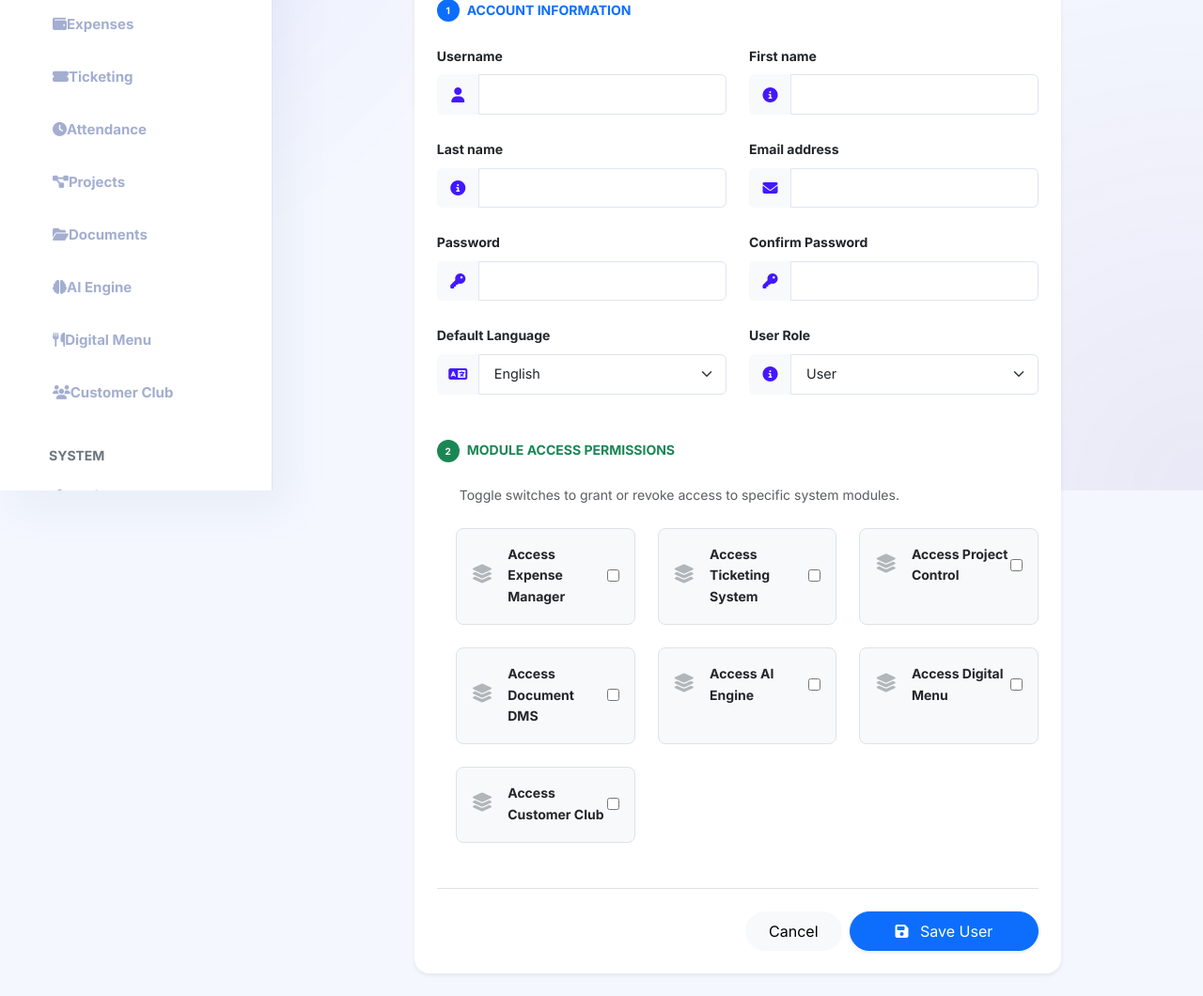
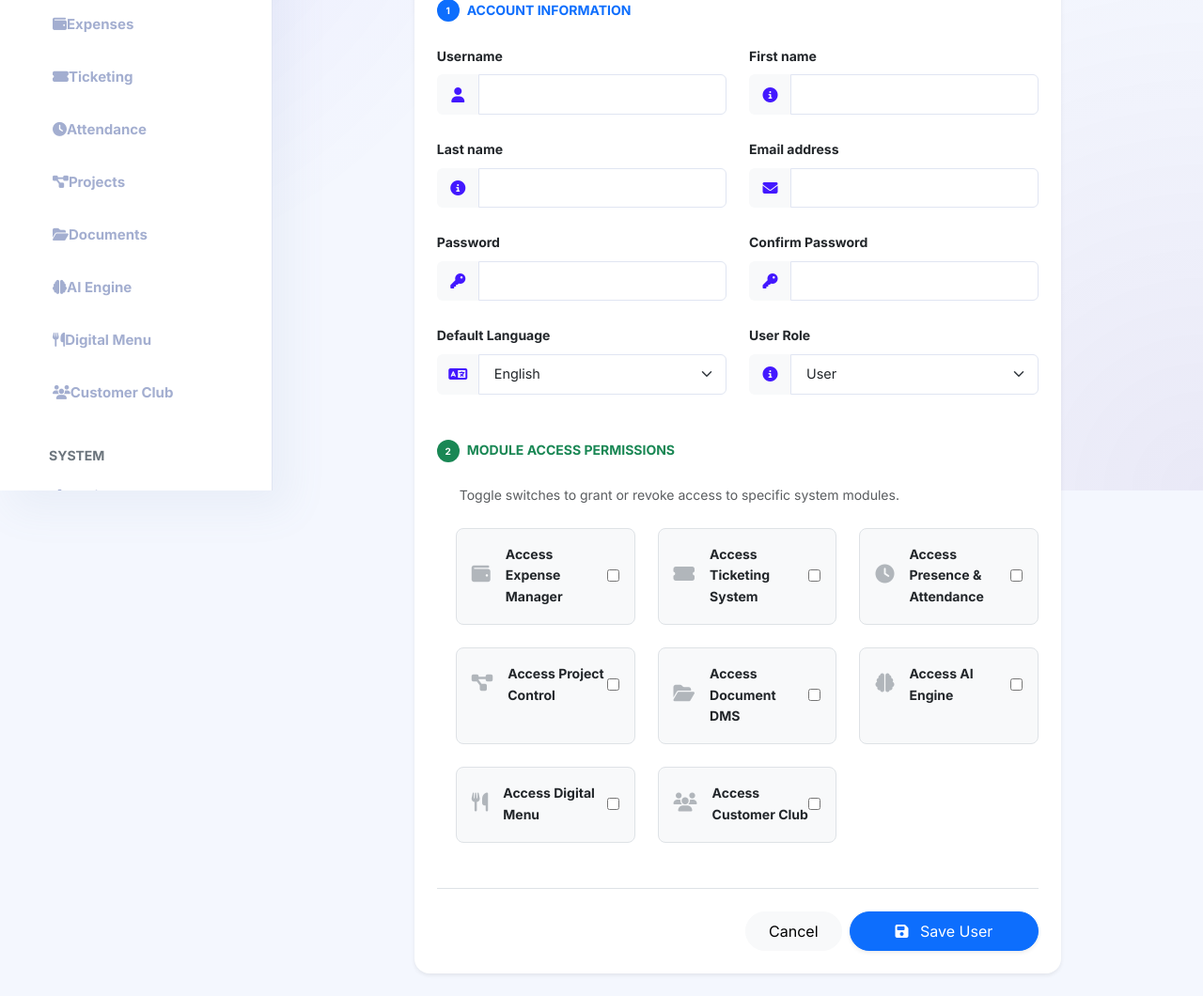
Before and after one commit to af1112/akafwebsite, a Django app: page /users/users/create/ in a window 1280 px wide. Shown: the part 278-1338 px from the top of the page at 94% size. Run offline with Django 5.2, Linux system fonts and the light colour scheme; a user stored in the database is signed in; data comes from the database, SQL or seed files in the repository.

Commit message:
Add_per-user_attendance_toggle_and_photo_requirement_setting

```diff
--- a/apps/users/forms.py
+++ b/apps/users/forms.py
@@ -74,20 +74,29 @@ class UserPermissionsForm(forms.Form):
     # Dynamic list of modules based on your requirement
     CAN_ACCESS_EXPENSES = forms.BooleanField(required=False, label="Access Expense Manager")
     CAN_ACCESS_TICKETING = forms.BooleanField(required=False, label="Access Ticketing System")
+    CAN_ACCESS_ATTENDANCE = forms.BooleanField(required=False, label="Access Presence & Attendance")
     CAN_ACCESS_PROJECTS = forms.BooleanField(required=False, label="Access Project Control")
     CAN_ACCESS_DMS = forms.BooleanField(required=False, label="Access Document DMS")
     CAN_ACCESS_AI = forms.BooleanField(required=False, label="Access AI Engine")
     CAN_ACCESS_MENU = forms.BooleanField(required=False, label="Access Digital Menu")
     CAN_ACCESS_CLUB = forms.BooleanField(required=False, label="Access Customer Club")
 
+    REQUIRE_PHOTO = forms.BooleanField(required=False, label="Require Photo for Attendance")
+
     def __init__(self, *args, **kwargs):
         user = kwargs.pop('user', None)
         super().__init__(*args, **kwargs)
         if user:
             # Get all codenames of permissions assigned directly to this user
-            # This is more reliable than has_perm for the edit form
             user_perms = set(user.user_permissions.values_list('codename', flat=True))
             for field_name in self.fields:
+                if field_name == 'REQUIRE_PHOTO':
+                    try:
+                        self.initial[field_name] = user.profile.require_photo
+                    except:
+                        self.initial[field_name] = True
+                    continue
+
                 perm_codename = field_name.lower()
                 if perm_codename in user_perms:
                     self.initial[field_name] = True
--- a/apps/users/models.py
+++ b/apps/users/models.py
@@ -34,6 +34,7 @@ class UserProfile(models.Model):
         permissions = [
             ("can_access_expenses", "Can access Expense Manager"),
             ("can_access_ticketing", "Can access Ticketing System"),
+            ("can_access_attendance", "Can access Presence & Attendance"),
             ("can_access_projects", "Can access Project Control"),
             ("can_access_dms", "Can access Document DMS"),
             ("can_access_ai", "Can access AI Engine"),
--- a/apps/users/views.py
+++ b/apps/users/views.py
@@ -65,6 +65,11 @@ def user_create(request):
 
             # Save permissions
             for field, value in perm_form.cleaned_data.items():
+                if field == 'REQUIRE_PHOTO':
+                    profile.require_photo = value
+                    profile.save()
+                    continue
+
                 if value:
                     perm_codename = field.lower()
                     try:
@@ -138,6 +143,11 @@ def user_edit(request, pk):
             content_type = ContentType.objects.get_for_model(UserProfile)
 
             for field, value in perm_form.cleaned_data.items():
+                if field == 'REQUIRE_PHOTO':
+                    profile.require_photo = value
+                    profile.save()
+                    continue
+
                 if value:
                     perm_codename = field.lower()
                     try:
--- a/templates/dashboard_base.html
+++ b/templates/dashboard_base.html
@@ -73,56 +73,56 @@
 
             <p class="text-uppercase text-secondary small fw-bold mt-4 mb-2 ps-3">{% trans "Modules" %}</p>
 
-            {% if can_use_expenses or user.is_superuser %}
+            {% if can_use_expenses and perms.users.can_access_expenses or user.is_superuser %}
             <a href="{% url 'expenses:dashboard' %}" class="nav-link {% if 'expenses' in request.path %}active{% endif %}">
                 <i class="fas fa-wallet"></i>
                 <span>{% trans "Expenses" %}</span>
             </a>
             {% endif %}
 
-            {% if can_use_ticketing or user.is_superuser %}
+            {% if can_use_ticketing and perms.users.can_access_ticketing or user.is_superuser %}
             <a href="{% url 'ticketing:ticket_list' %}" class="nav-link {% if 'ticketing' in request.path %}active{% endif %}">
                 <i class="fas fa-ticket-alt"></i>
                 <span>{% trans "Ticketing" %}</span>
             </a>
             {% endif %}
 
-            {% if can_use_attendance or user.is_superuser %}
+            {% if can_use_attendance and perms.users.can_access_attendance or user.is_superuser %}
             <a href="{% url 'hr_attendance:dashboard' %}" class="nav-link {% if 'attendance' in request.path %}active{% endif %}">
                 <i class="fas fa-clock"></i>
                 <span>{% trans "Attendance" %}</span>
             </a>
             {% endif %}
 
-            {% if can_use_projects or user.is_superuser %}
+            {% if can_use_projects and perms.users.can_access_projects or user.is_superuser %}
             <a href="#" class="nav-link {% if 'projects' in request.path %}active{% endif %}">
                 <i class="fas fa-project-diagram"></i>
                 <span>{% trans "Projects" %}</span>
             </a>
             {% endif %}
 
-            {% if can_use_dms or user.is_superuser %}
+            {% if can_use_dms and perms.users.can_access_dms or user.is_superuser %}
             <a href="#" class="nav-link {% if 'dms' in request.path %}active{% endif %}">
                 <i class="fas fa-folder-open"></i>
                 <span>{% trans "Documents" %}</span>
             </a>
             {% endif %}
 
-            {% if can_use_ai or user.is_superuser %}
+            {% if can_use_ai and perms.users.can_access_ai or user.is_superuser %}
             <a href="#" class="nav-link {% if 'ai' in request.path %}active{% endif %}">
                 <i class="fas fa-brain"></i>
                 <span>{% trans "AI Engine" %}</span>
             </a>
             {% endif %}
 
-            {% if can_use_menu or user.is_superuser %}
+            {% if can_use_menu and perms.users.can_access_menu or user.is_superuser %}
             <a href="#" class="nav-link {% if 'menu' in request.path %}active{% endif %}">
                 <i class="fas fa-utensils"></i>
                 <span>{% trans "Digital Menu" %}</span>
             </a>
             {% endif %}
 
-            {% if can_use_club or user.is_superuser %}
+            {% if can_use_club and perms.users.can_access_club or user.is_superuser %}
             <a href="#" class="nav-link {% if 'club' in request.path %}active{% endif %}">
                 <i class="fas fa-users"></i>
                 <span>{% trans "Customer Club" %}</span>
--- a/templates/users/user_form.html
+++ b/templates/users/user_form.html
@@ -106,18 +106,20 @@
 
                         <div class="row g-4 ms-2">
                             {% for field in perm_form %}
+                            {% if field.name != 'REQUIRE_PHOTO' %}
                             <div class="col-md-4">
                                 <div class="permission-card p-3 rounded-3 border h-100 transition-all">
                                     <div class="form-check form-switch d-flex align-items-center justify-content-between p-0">
                                         <div class="d-flex align-items-center">
                                             <div class="module-icon me-3 text-secondary opacity-50">
-                                                {% if 'expenses' in field.name %}<i class="fas fa-wallet fs-5"></i>
-                                                {% elif 'ticketing' in field.name %}<i class="fas fa-ticket-alt fs-5"></i>
-                                                {% elif 'projects' in field.name %}<i class="fas fa-project-diagram fs-5"></i>
-                                                {% elif 'dms' in field.name %}<i class="fas fa-folder-open fs-5"></i>
-                                                {% elif 'ai' in field.name %}<i class="fas fa-brain fs-5"></i>
-                                                {% elif 'menu' in field.name %}<i class="fas fa-utensils fs-5"></i>
-                                                {% elif 'club' in field.name %}<i class="fas fa-users fs-5"></i>
+                                                {% if 'expenses' in field.name.lower %}<i class="fas fa-wallet fs-5"></i>
+                                                {% elif 'ticketing' in field.name.lower %}<i class="fas fa-ticket-alt fs-5"></i>
+                                                {% elif 'attendance' in field.name.lower %}<i class="fas fa-clock fs-5"></i>
+                                                {% elif 'projects' in field.name.lower %}<i class="fas fa-project-diagram fs-5"></i>
+                                                {% elif 'dms' in field.name.lower %}<i class="fas fa-folder-open fs-5"></i>
+                                                {% elif 'ai' in field.name.lower %}<i class="fas fa-brain fs-5"></i>
+                                                {% elif 'menu' in field.name.lower %}<i class="fas fa-utensils fs-5"></i>
+                                                {% elif 'club' in field.name.lower %}<i class="fas fa-users fs-5"></i>
                                                 {% else %}<i class="fas fa-layer-group fs-5"></i>{% endif %}
                                             </div>
                                             <label class="form-check-label fw-bold text-dark small mb-0 cursor-pointer" for="{{ field.id_for_label }}">
@@ -126,8 +128,24 @@
                                         </div>
                                         {{ field }}
                                     </div>
+
+                                    {% if 'attendance' in field.name.lower %}
+                                    <div id="attendance-settings" class="mt-3 ps-5 border-top pt-2" style="display: none;">
+                                        {% for subfield in perm_form %}
+                                            {% if subfield.name == 'REQUIRE_PHOTO' %}
+                                            <div class="form-check form-switch d-flex align-items-center justify-content-between p-0">
+                                                <label class="form-check-label text-muted small mb-0 cursor-pointer" for="{{ subfield.id_for_label }}">
+                                                    {{ subfield.label }}
+                                                </label>
+                                                {{ subfield }}
+                                            </div>
+                                            {% endif %}
+                                        {% endfor %}
+                                    </div>
+                                    {% endif %}
                                 </div>
                             </div>
+                            {% endif %}
                             {% endfor %}
                         </div>
                     </div>
@@ -147,6 +165,22 @@
     </div>
 </div>
 
+<script>
+    document.addEventListener('DOMContentLoaded', function() {
+        const attendanceSwitch = document.querySelector('input[name="CAN_ACCESS_ATTENDANCE"]');
+        const attendanceSettings = document.getElementById('attendance-settings');
+
+        if (attendanceSwitch && attendanceSettings) {
+            const toggleSettings = () => {
+                attendanceSettings.style.display = attendanceSwitch.checked ? 'block' : 'none';
+            };
+
+            attendanceSwitch.addEventListener('change', toggleSettings);
+            toggleSettings(); // Initial state
+        }
+    });
+</script>
+
 <style>
     .bg-primary-soft { background-color: rgba(67, 24, 255, 0.1); }
     .avatar-circle { width: 48px; height: 48px; border-radius: 50%; display: flex; align-items: center; justify-content: center; }
```
Also changed, not shown: templates/hr_attendance/dashboard.html (+17 -16 lines).
